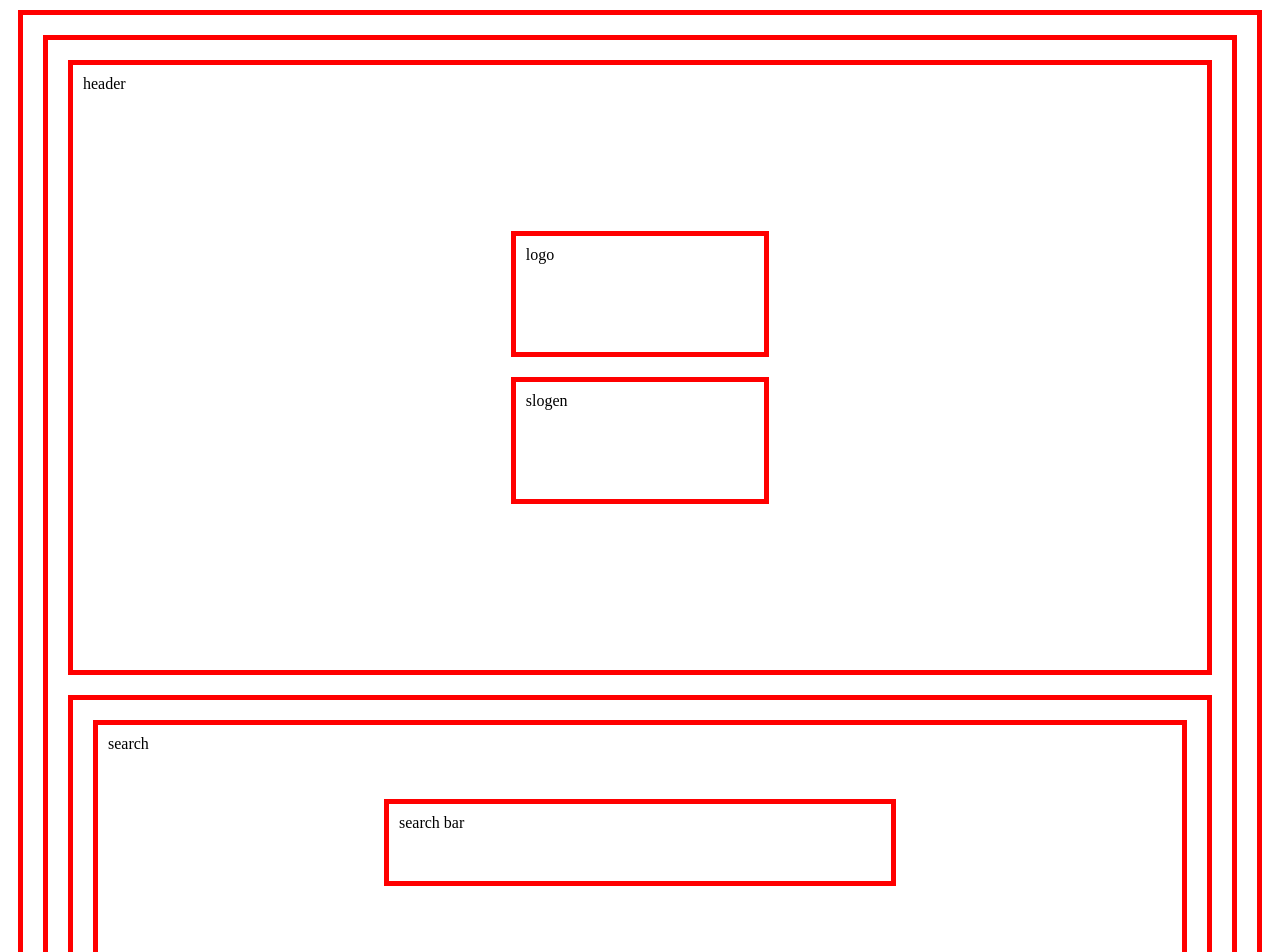
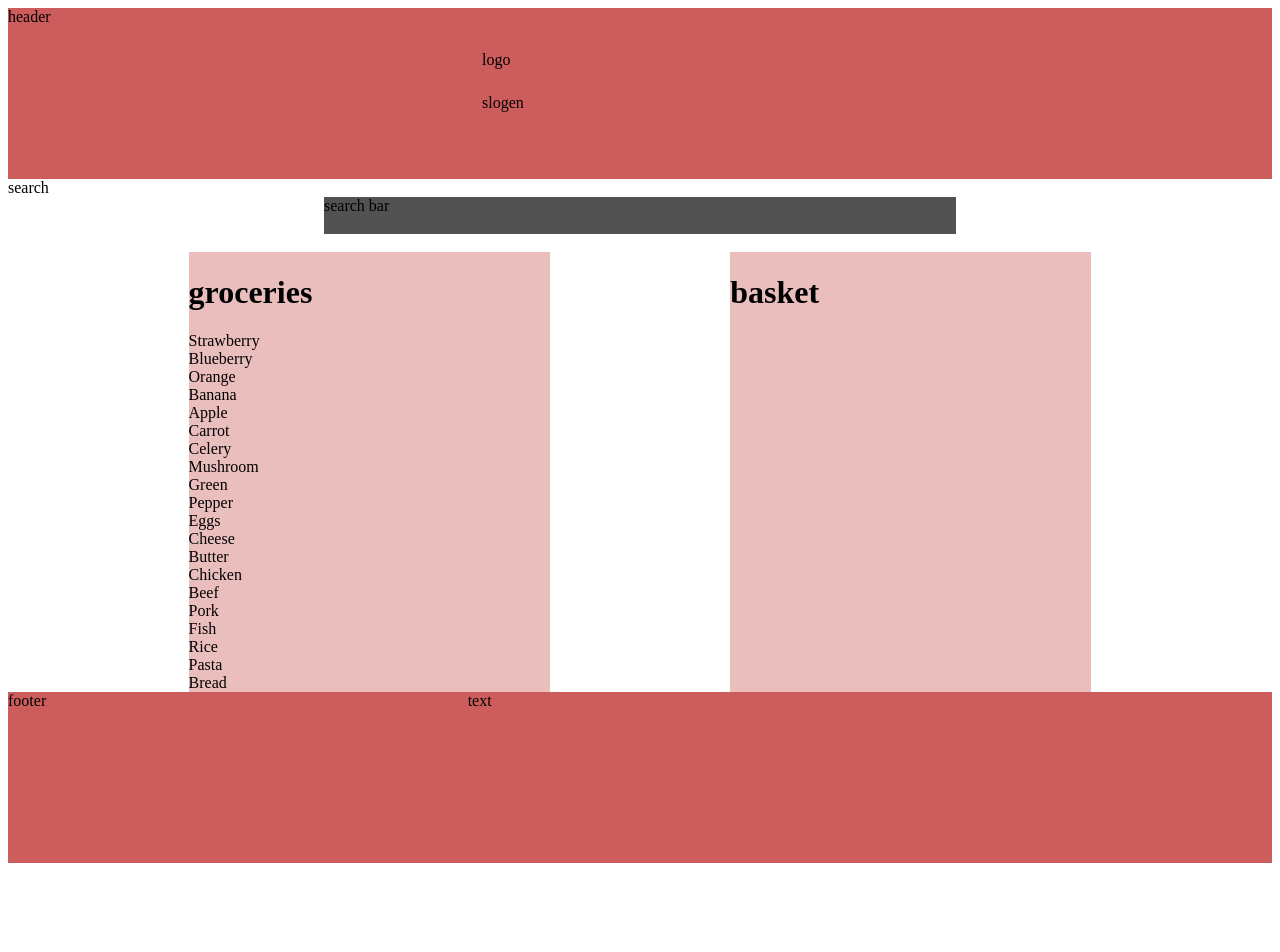
Before and after one commit to avivpolak/Basket, a React (Create React App) app in the folder basket-front/: page / in a window 1280 px wide. Shown: the top 952 px of the page. After the commit the page ends 871 px from the top, so only its background shows below. Built offline with nearby package versions, Linux system fonts and the light colour scheme.

Commit message:
start to style

```diff
--- a/basket-front/src/App.css
+++ b/basket-front/src/App.css
@@ -8,17 +8,27 @@
 
 .header {
     grid-area: 1 / 1 / 2 / 6;
+    background-color: indianred;
 }
 .main {
     grid-area: 2 / 1 / 5 / 6;
 }
 .footer {
     grid-area: 5 / 1 / 6 / 6;
+    background-color: indianred;
 }
-div {
+.search-bar {
+    background-color: rgb(82, 82, 82);
+}
+.groceries,
+.basket {
+    background-color: rgba(205, 92, 92, 0.398);
+}
+
+/* div {
     border: 5px;
     border-style: solid;
     border-color: red;
     margin: 10px;
     padding: 10px;
-}
+} */
--- a/basket-front/src/components/main/Main.js
+++ b/basket-front/src/components/main/Main.js
@@ -33,8 +33,11 @@ export default class Main extends React.Component {
         };
     }
     updateState = (name) => {
-        this.state.list[name] += 1;
-        alert(this.state.list[name]);
+        let newList = this.state.list;
+        newList[name]++;
+        this.setState({
+            list: newList,
+        });
     };
     render() {
         return (
--- a/basket-front/src/components/main/components/Item.js
+++ b/basket-front/src/components/main/components/Item.js
@@ -9,7 +9,18 @@ export default class Item extends React.Component {
         this.props.a(this.props.name);
     };
     render() {
-        if (this.props.type !== "g" && !this.props.quantity) return <div></div>;
+        if (this.props.type !== "g") {
+            if (!this.props.quantity) {
+                return <div></div>; // i would like to return nothing but i corrently cant
+            } else {
+                return (
+                    <div onClick={this.handleClick} className="item">
+                        {this.props.quantity}
+                        {this.props.name}
+                    </div>
+                );
+            }
+        }
 
         return (
             <div onClick={this.handleClick} className="item">
```
Also changed, not shown: 1 other file (tests, documents, lock files or other folders).
